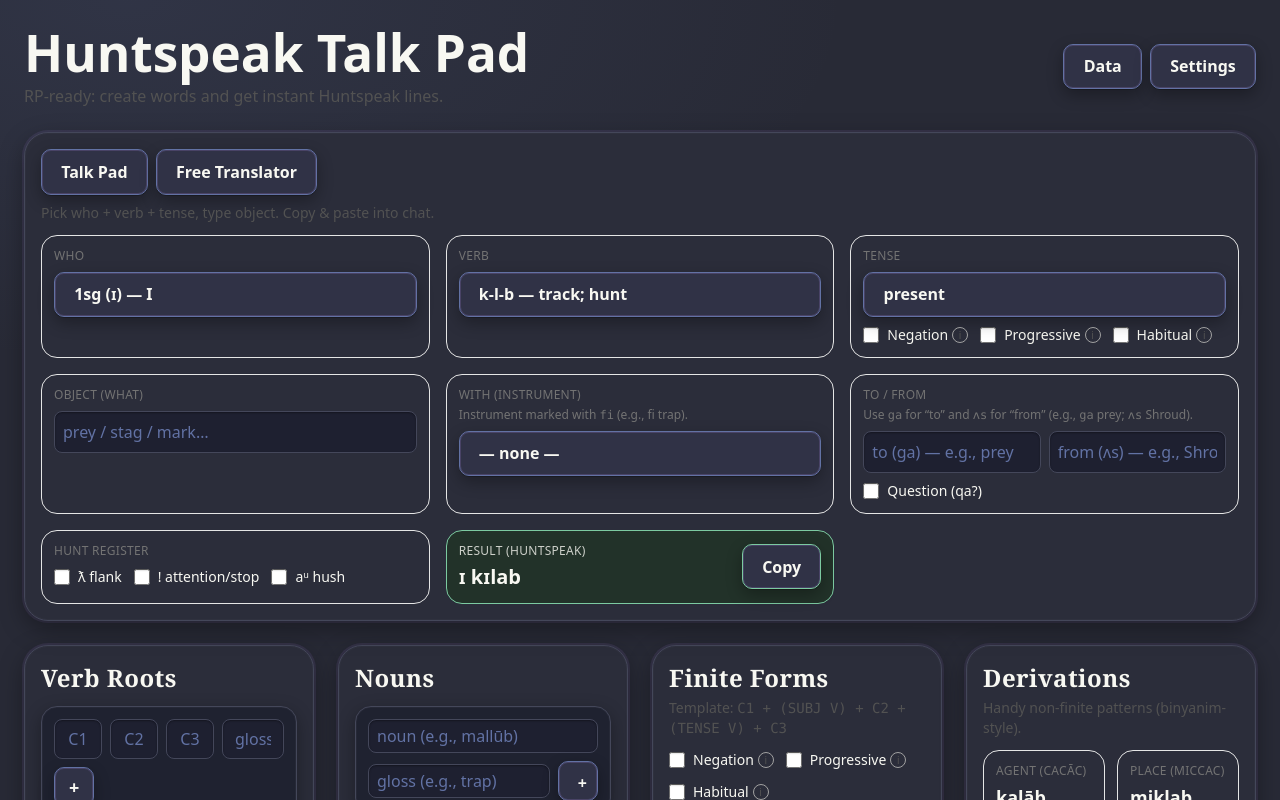
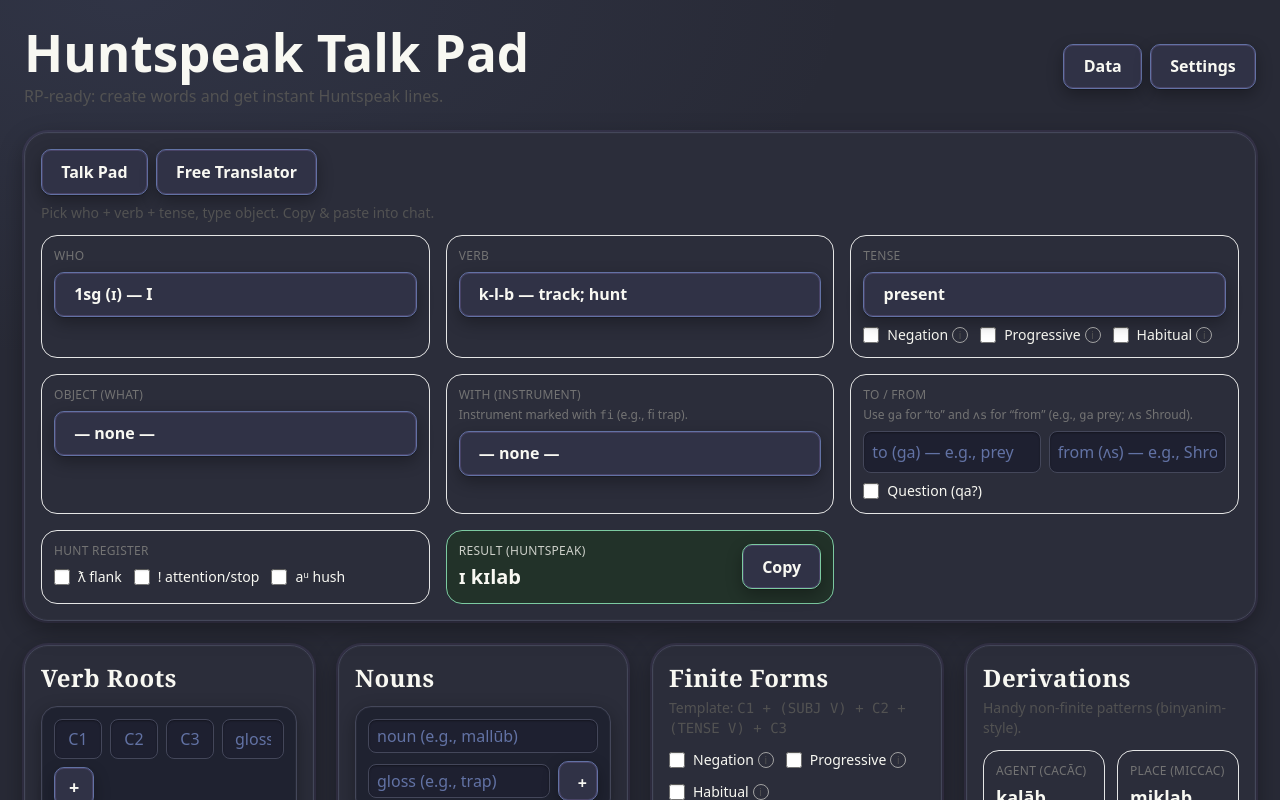
Before and after one commit to L1ghth0us3/Moontalk, a React (Vite) app: page / in a window 1280 px wide. Shown: the top 800 px of the page. Built offline with nearby package versions, Linux system fonts and the light colour scheme.

Commit message:
feat(talkpad): make Object (what) a noun dropdown; store as objectNounId with migration from legacy obj

```diff
--- a/src/components/TalkPad.tsx
+++ b/src/components/TalkPad.tsx
@@ -20,7 +20,7 @@ export default function TalkPad({ roots, nouns, selectedRootId, onSelectRoot }:
     rootId: roots[0]?.id || "",
     tenseKey: TENSES[0].key,
     neg: false, prog: false, hab: false,
-    obj: "", withNounId: "", toText: "", fromText: "",
+    obj: "", objectNounId: "", withNounId: "", toText: "", fromText: "",
     question: false, register: { attn:false, flank:false, hush:false },
   });
 
@@ -28,6 +28,7 @@ export default function TalkPad({ roots, nouns, selectedRootId, onSelectRoot }:
   useEffect(()=>{
     if (state.rootId && !roots.find(r=>r.id===state.rootId)) setState(s=>({ ...s, rootId: roots[0]?.id || "" }));
     if (state.withNounId && !nouns.find(n=>n.id===state.withNounId)) setState(s=>({ ...s, withNounId: "" }));
+    if (state.objectNounId && !nouns.find(n=>n.id===state.objectNounId)) setState(s=>({ ...s, objectNounId: "" }));
   }, [roots, nouns]);
 
   // Follow external selected root from the Verb Root component when provided.
@@ -42,6 +43,18 @@ export default function TalkPad({ roots, nouns, selectedRootId, onSelectRoot }:
   const tense = TENSES.find(t=>t.key===state.tenseKey) || TENSES[0];
   const r = useMemo(()=> roots.find(x=>x.id===state.rootId) || roots[0], [roots, state.rootId]);
   const withNoun = nouns.find(n=>n.id===state.withNounId);
+  const objectNoun = nouns.find(n=>n.id===state.objectNounId);
+
+  // Migrate legacy free-text obj to objectNounId when possible
+  useEffect(()=>{
+    if (!state.obj || state.objectNounId) return;
+    const needle = state.obj.toLowerCase().trim();
+    if (!needle) return;
+    const match = nouns.find(n => n.word.toLowerCase() === needle
+      || n.gloss.toLowerCase() === needle
+      || (n.synonyms || []).some(s => s.toLowerCase() === needle));
+    if (match) setState(s=>({ ...s, objectNounId: match.id }));
+  }, [state.obj, state.objectNounId, nouns]);
 
   // Build the Huntspeak verb form in stages with optional morphology toggles.
   const hsVerb = useMemo(()=>{
@@ -61,7 +74,7 @@ export default function TalkPad({ roots, nouns, selectedRootId, onSelectRoot }:
     const bits: string[] = [];
     bits.push(pron.form);
     bits.push(hsVerb);
-    if (state.obj.trim()) bits.push(state.obj.trim());
+    if (objectNoun) bits.push(objectNoun.word);
     if (withNoun) bits.push("fi", withNoun.word);
     if (state.toText.trim()) bits.push("ga", state.toText.trim());
     if (state.fromText.trim()) bits.push("ʌs", state.fromText.trim());
@@ -100,7 +113,11 @@ export default function TalkPad({ roots, nouns, selectedRootId, onSelectRoot }:
         </div>
         <div className="rounded-2xl border border-neutral-200 p-3">
           <div className="text-xs uppercase tracking-wide text-neutral-500 mb-2">Object (what)</div>
-          <input className="w-full px-2 py-2 rounded-lg border border-neutral-300" placeholder="prey / stag / mark…" value={state.obj} onChange={e=>setState(s=>({...s, obj:e.target.value}))} />
+          <NiceSelect
+            value={state.objectNounId}
+            onChange={v=>setState(s=>({...s, objectNounId:v}))}
+            items={[{value:"", label:"— none —"}, ...nouns.map(n=>({ value:n.id, label:`${n.word} — ${n.gloss || ""}` }))]}
+          />
         </div>
         <div className="rounded-2xl border border-neutral-200 p-3">
           <div className="text-xs uppercase tracking-wide text-neutral-500 mb-1">With (instrument)</div>
```
